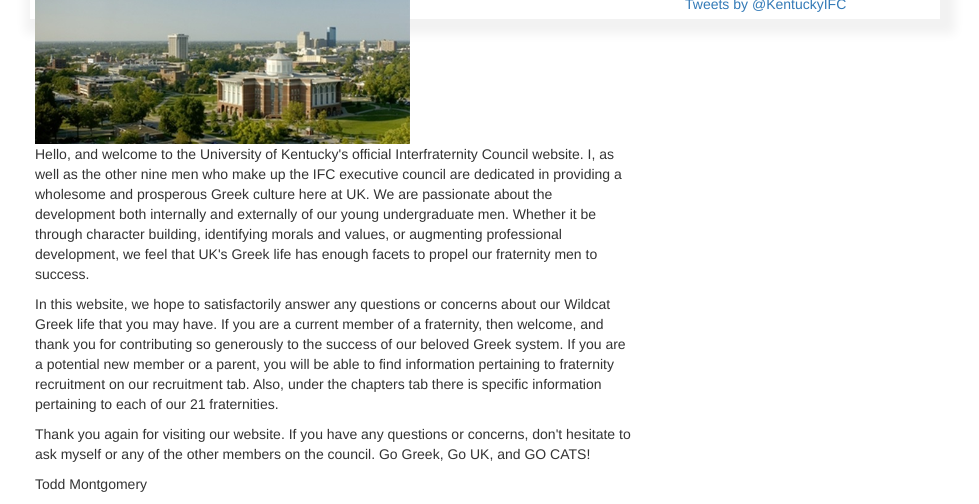
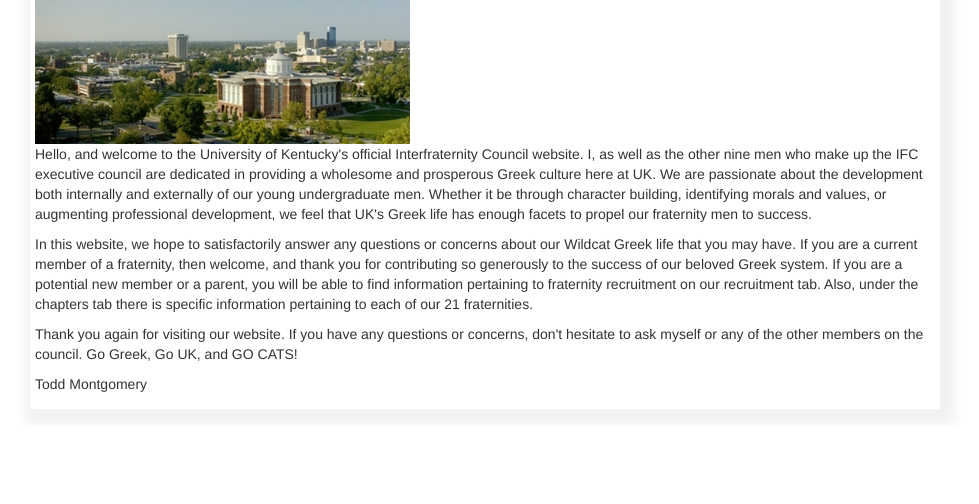
Before and after one commit to aconway01/IFC_Website, a plain HTML site: page index.html in a window 1280 px wide. Shown: the part 373-877 px from the top of the page, without its empty margins (155-1134 px from the left). After the commit the page ends 800 px from the top, so only its background shows below. Drawn offline with nearby package versions, Linux system fonts and the light colour scheme; files whose address does not match are found by name.

Commit message:
removed Twitter feed from homepage

```diff
--- a/index.html
+++ b/index.html
@@ -237,8 +237,6 @@
 
 <h1>Welcome</h1>
 
-<div id="content">
-
 <img src="images\welcome_uk.jpg" alt="Welcome" width="375px" height="150px">
 
 <p>Hello, and welcome to the University of Kentucky's official Interfraternity
@@ -273,13 +271,6 @@ Todd Montgomery
 
 </div>
 
-<div id="sidecontent">
-<a class="twitter-timeline" href="https://twitter.com/KentuckyIFC" data-widget-id="492032233528492032">Tweets by @KentuckyIFC</a>
-<script>!function(d,s,id){var js,fjs=d.getElementsByTagName(s)[0],p=/^http:/.test(d.location)?'http':'https';if(!d.getElementById(id)){js=d.createElement(s);js.id=id;js.src=p+"://platform.twitter.com/widgets.js";fjs.parentNode.insertBefore(js,fjs);}}(document,"script","twitter-wjs");</script>
-</div>
-
-</div>
-
 </body>
 
 </html>
--- a/main.css
+++ b/main.css
@@ -28,17 +28,6 @@ width: 4200px; }
 ul#chapters li {width: 175px;
 float: left; }
 
-div#content {margin-left: 0px;
-width: 600px;
-float: left;
-}
-
-div#sidecontent {margin-left: 650px;
-margin-right: 0px;
-width: 250px;
-background-color: #fff;
-}
-
 div#footer {width: 900px;
 margin-left: auto;
 margin-right: auto;
```
